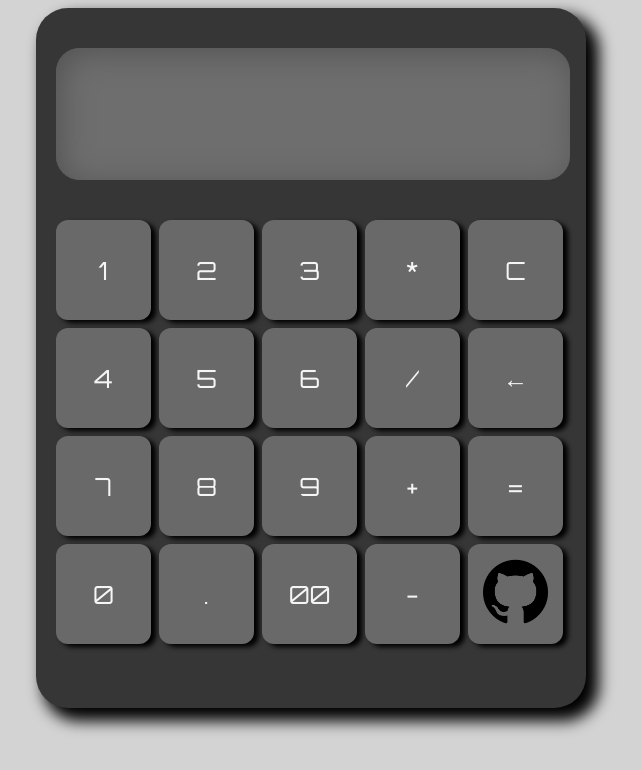
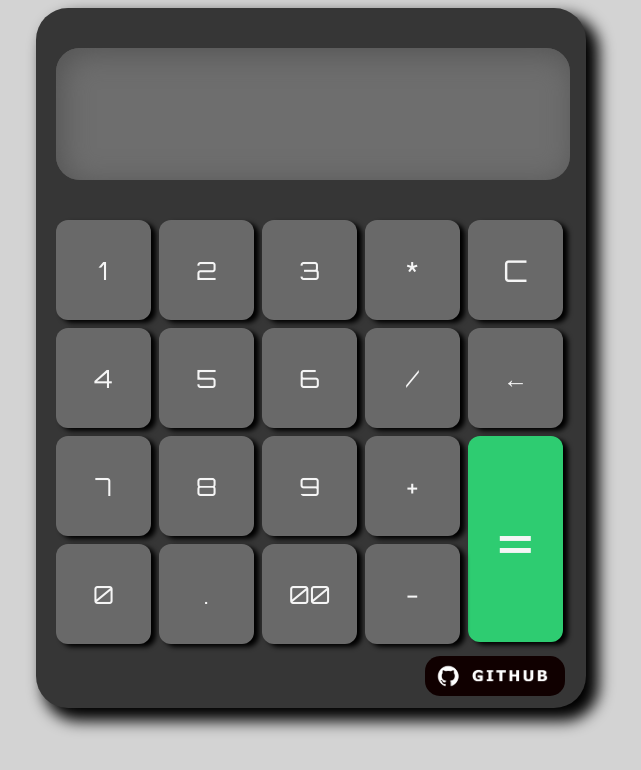
Before and after one commit to HenriqueStrada/CalcJavaScriptLinda, a plain HTML site: page index.html in a window 1280 px wide. Shown: the whole page, without its empty margins (329-970 px from the left). Drawn offline with Linux system fonts and the light colour scheme.

Commit message:
implementando Js e LogoGit tope

```diff
--- a/index.html
+++ b/index.html
@@ -7,10 +7,13 @@
     <link href="https://fonts.googleapis.com/css2?family=Orbitron&display=swap" rel="stylesheet">
 </head>
 <body>
+
     <div id="calculadora">
+
         <div id="display">
             <input type="text" id="screen" disabled="true">
         </div>
+
         <div id="botoesCalculadora">
             <button id="um">1</button>
             <button id="dois">2</button>
@@ -31,13 +34,13 @@
             <button id="dot">.</button>
             <button id="dbZero">00</button>
             <button id="subtracao">-</button>
-            <button>
-            <a id="gitHub" href="https://github.com/HenriqueStrada/CalcJavaScriptLinda">
-                <img src="gitLogo.png" height="65" width="65" alt="GitHub"/>
-            </a>
-            </button>
+
         </div>
+        <a id="github" href="https://github.com/HenriqueStrada/CalcJavaScriptLinda">
+            <img src="GitBadge.png" alt="GitHub"/>
+        </a>
     </div>
+
     <script src="javascript/main.js"></script>
 </body>
 </html>
--- a/javascript/main.js
+++ b/javascript/main.js
@@ -0,0 +1,9 @@
+var screen = document.querySelector("#screen");
+
+document.querySelector("#limpar").addEventListener("click", function (){
+    screen.value = "";
+});
+
+document.querySelector("#deletar").addEventListener("click", function (){
+    screen.value = screen.value.substring(0,(screen.value.length -1));
+});
--- a/style/style.css
+++ b/style/style.css
@@ -48,3 +48,30 @@ button:hover{
     box-shadow: inset 5px 3px 15px black;
     background-color: #363636;
 }
+
+#resultado{
+    height: 206px;
+    font-size: 60px;
+    background-color: #2ECC71;
+}
+
+#limpar{
+    font-size: 30px;
+}
+
+#github {
+    position: absolute;
+    bottom: 8px;
+    right: 21px;
+}
+
+div#calculadora{
+    position: relative;
+    /* restante do código */
+}
+
+#github img {
+    border-radius: 15px;
+    width: 140px;
+    height: auto;
+}
```
Also changed, not shown: GitBadge.png (added).
